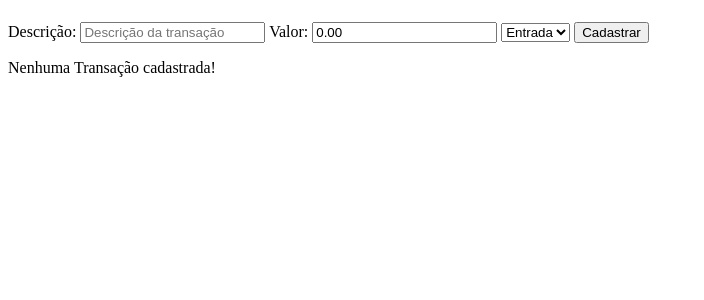
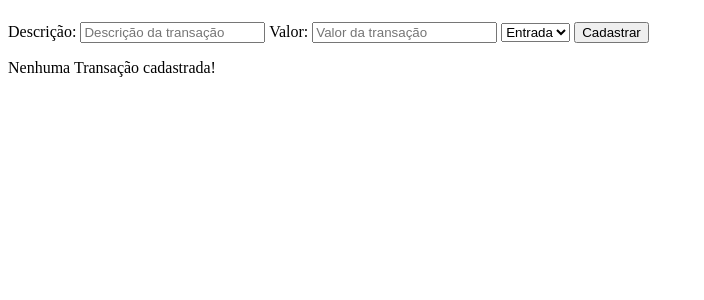
Before and after one commit to GSFZamai/Seminario03, a PHP site: page /seminario03/transacoes.php in a window 1280 px wide. Shown: the part 58-358 px from the top of the page, without its empty margins (0-704 px from the left). Run offline with PHP 8.4, Linux system fonts and the light colour scheme; the visitor is signed in with stand-in values (Sample User, id 1); data comes from the database, SQL or seed files in the repository; data that the repository does not hold is empty.

Commit message:
Ajuste valor

```diff
--- a/transacoes.php
+++ b/transacoes.php
@@ -62,7 +62,7 @@ $transacoes = mysqli_fetch_all($db->query($query), 1);
         <label>Descrição:</label>
         <input required id="descricao" name="descricao" type="text" placeholder="Descrição da transação">
         <label for="valor">Valor:</label>
-        <input required id="valor" name="valor" type="number" step="0.10" value="0.00" placeholder="Valor da transação">
+        <input required id="valor" name="valor"  type="number" step="0.01" placeholder="Valor da transação">
         <select name="tipo" id="tipo" required>
             <option value="1">Entrada</option>
             <option value="2">Saída</option>
```
